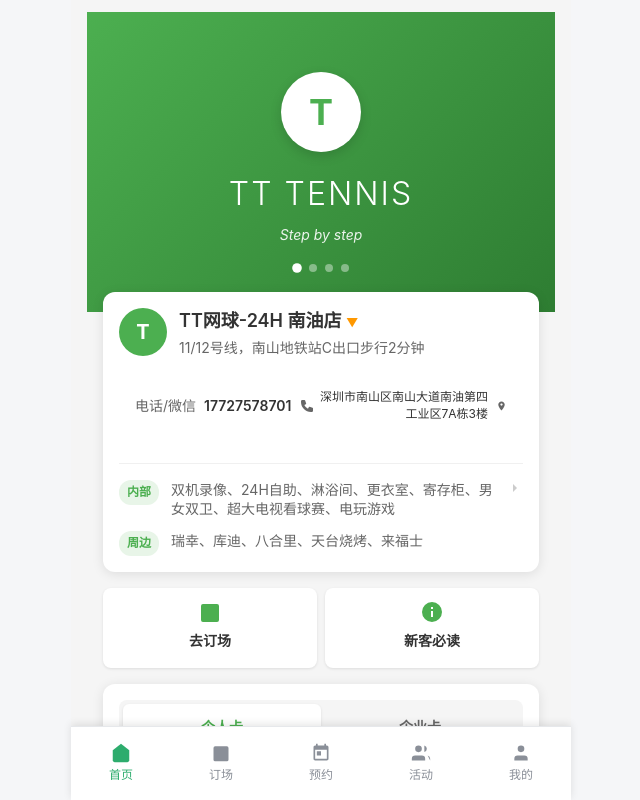
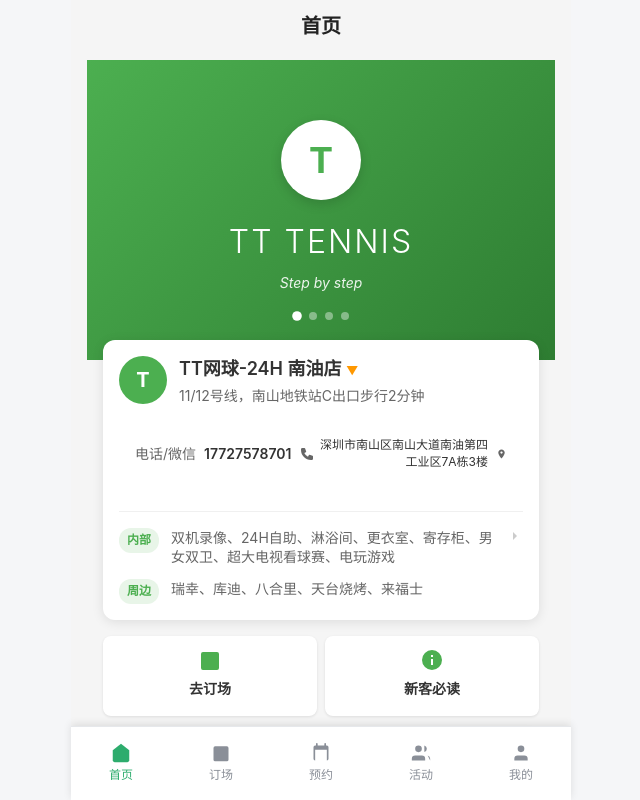
Before and after one commit to winifredlamy-ops/coach, a React (Vite) app: page /home in a window 1280 px wide. Shown: the whole page, without its empty margins (319-959 px from the left). Built offline with nearby package versions, Linux system fonts and the light colour scheme.

Commit message:
修改底部导航栏对齐

```diff
--- a/src/ui/App.tsx
+++ b/src/ui/App.tsx
@@ -20,7 +20,7 @@
 const IconHome: React.FC = () => <Svg path="M3 9l9-7 9 7v11a2 2 0 0 1-2 2H5a2 2 0 0 1-2-2Z" />
 const IconBook: React.FC = () => <Svg path="M8 2v4M16 2v4M3 10h18M5 4h14a2 2 0 0 1 2 2v14a2 2 0 0 1-2 2H5a2 2 0 0 1-2-2V6a2 2 0 0 1 2-2Z" />
 const IconUsers: React.FC = () => <Svg path="M17 21v-2a4 4 0 0 0-4-4H5a4 4 0 0 0-4 4v2M9 11a4 4 0 1 0 0-8 4 4 0 0 0 0 8ZM23 21v-2a4 4 0 0 0-3-3.87M16 3.13a4 4 0 0 1 0 7.75" />
-const IconCalendar: React.FC = () => <Svg path="M19 3h-1V1h-2v2H8V1H6v2H5c-1.11 0-1.99.9-1.99 2L3 19c0 1.1.89 2 2 2h14c1.1 0 2-.9 2-2V5c0-1.1-.9-2-2-2zm0 16H5V8h14v11zM7 10h5v5H7z" />
+const IconCalendar: React.FC = () => <Svg path="M19 3h-1V1a1 1 0 0 0-2 0v2H8V1a1 1 0 0 0-2 0v2H5a2 2 0 0 0-2 2v14a2 2 0 0 0 2 2h14a2 2 0 0 0 2-2V5a2 2 0 0 0-2-2zM5 21V8h14v13H5z" />
 const IconUser: React.FC = () => <Svg path="M20 21v-2a4 4 0 0 0-4-4H8a4 4 0 0 0-4 4v2M12 11a4 4 0 1 0 0-8 4 4 0 0 0 0 8Z" />
 
 export const App: React.FC = () => {
--- a/src/ui/Courses.css
+++ b/src/ui/Courses.css
@@ -1,8 +1,21 @@
+.page {
+	padding: 20px 16px;
+}
+
+.page-title {
+	font-size: 24px;
+	font-weight: 700;
+	margin: 0 0 24px 0;
+	color: var(--fg);
+}
+
 .courses-header {
-	display: flex;
-	justify-content: space-between;
-	align-items: center;
-	margin-bottom: 24px;
+	margin-bottom: 20px;
+	text-align: center;
+}
+
+.courses-header .page-title {
+	font-size: 20px;
 }
 
 .filter-tabs {
--- a/src/ui/Home.css
+++ b/src/ui/Home.css
@@ -1,7 +1,23 @@
 /* Home组件相关样式 */
 .home-page {
-	padding: 0;
+	padding: 20px 0 0 0;
 	background: #f5f5f5;
+}
+
+.page-title {
+	font-size: 24px;
+	font-weight: 700;
+	margin: 0 0 24px 0;
+	color: var(--fg);
+}
+
+.home-header {
+	margin-bottom: 20px;
+	text-align: center;
+}
+
+.home-header .page-title {
+	font-size: 20px;
 }
 
 /* TT Tennis 品牌展示区域 */
--- a/src/ui/Home.tsx
+++ b/src/ui/Home.tsx
@@ -15,6 +15,11 @@
 
 	return (
 		<div className="page home-page">
+			{/* 标题 */}
+			<div className="home-header">
+				<h1 className="page-title">首页</h1>
+			</div>
+
 			{/* TT Tennis 品牌展示区域 */}
 			<div className="brand-header">
 				<div className="brand-logo">
```
